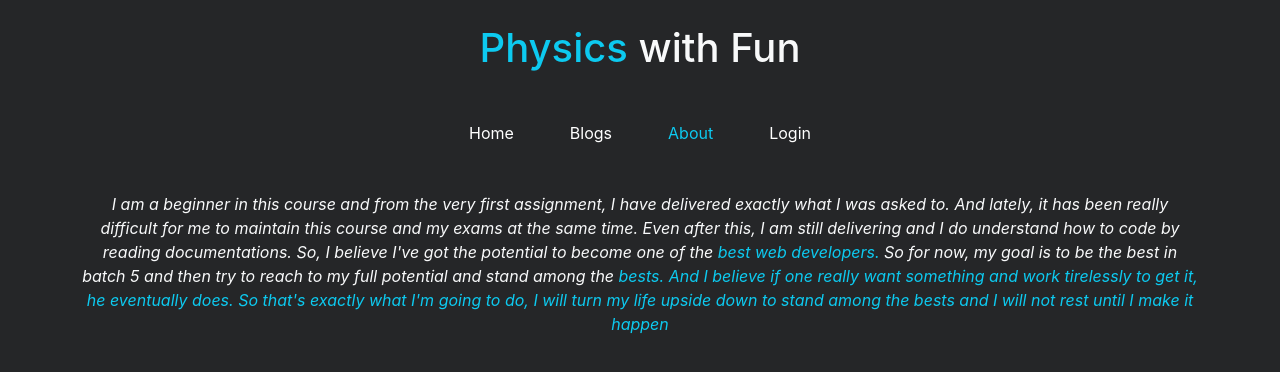
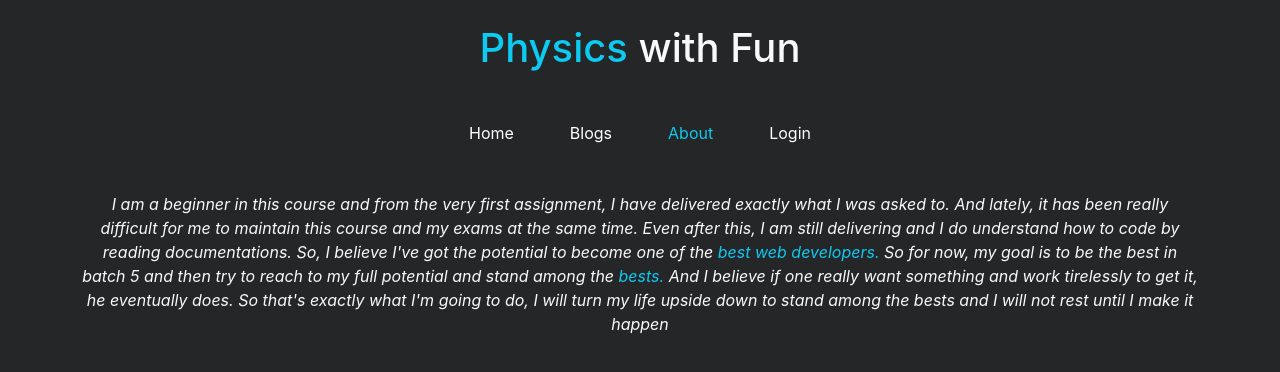
Before and after one commit to Sayed-Rafiul-Islam/Physics-With-Fun, a React (Create React App) app: page /about in a window 1280 px wide. Shown: the top 372 px of the page. Built offline with nearby package versions, Linux system fonts and the light colour scheme; no server answers.

Commit message:
about modified

```diff
--- a/src/Pages/About/About.js
+++ b/src/Pages/About/About.js
@@ -3,7 +3,7 @@ import React from 'react';
 const About = () => {
     return (
         <div className='container'>
-            <p className='text-light'><i>I am a beginner in this course and from the very first assignment, I have delivered exactly what I was asked to. And lately, it has been really difficult for me to maintain this course and my exams at the same time. Even after this, I am still delivering and I do understand how to code by reading documentations. So, I believe I've got the potential to become one of the <span className='text-info'>best web developers.</span> So for now, my goal is to be the best in batch 5 and then try to reach to my full potential and stand among the <span className='text-info'>bests. And I believe if one really want something and work tirelessly to get it, he eventually does. So that's exactly what I'm going to do, I will turn my life upside down to stand among the bests and I will not rest until I make it happen </span>
+            <p className='text-light'><i>I am a beginner in this course and from the very first assignment, I have delivered exactly what I was asked to. And lately, it has been really difficult for me to maintain this course and my exams at the same time. Even after this, I am still delivering and I do understand how to code by reading documentations. So, I believe I've got the potential to become one of the <span className='text-info'>best web developers.</span> So for now, my goal is to be the best in batch 5 and then try to reach to my full potential and stand among the <span className='text-info'>bests.</span> And I believe if one really want something and work tirelessly to get it, he eventually does. So that's exactly what I'm going to do, I will turn my life upside down to stand among the bests and I will not rest until I make it happen
             </i></p>
         </div>
     );
```
